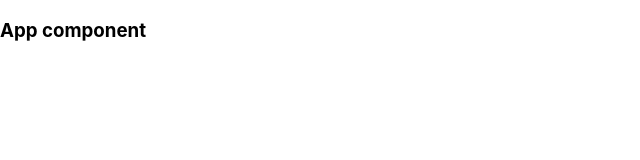
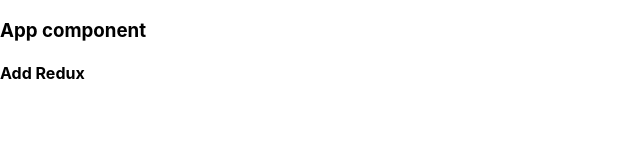
Before and after one commit to Shahil9934/start-react, a React (Create React App) app: page / in a window 1280 px wide. Shown: the top 160 px of the page, without its empty margins (0-640 px from the left). Built offline with nearby package versions, Linux system fonts and the light colour scheme.

Commit message:
add redux

```diff
--- a/src/App.js
+++ b/src/App.js
@@ -4,7 +4,7 @@
   return(
     <div>
       <h3>App component</h3>
-
+      <h4>Add Redux</h4>
     </div>
   )
 })
```
